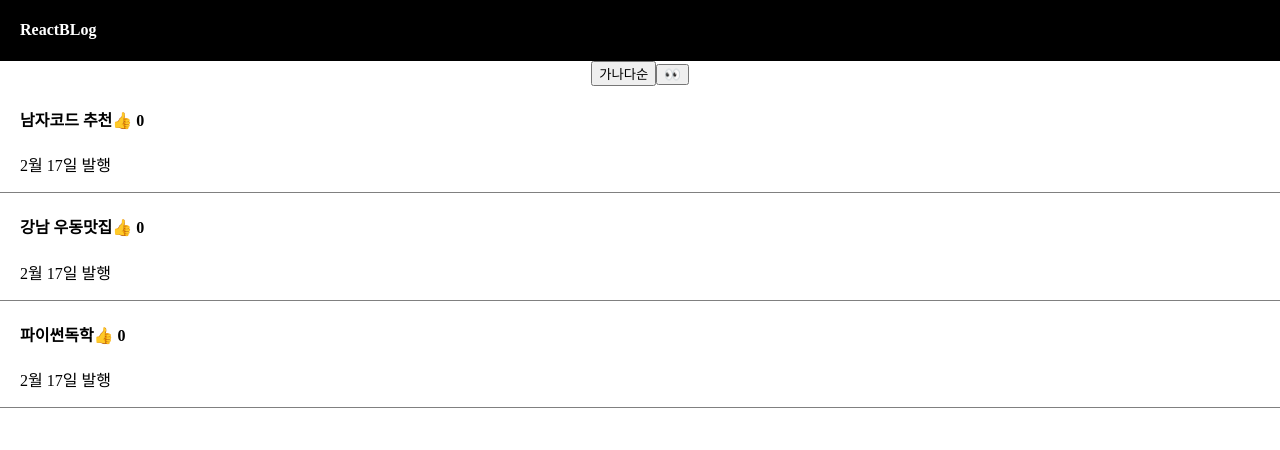
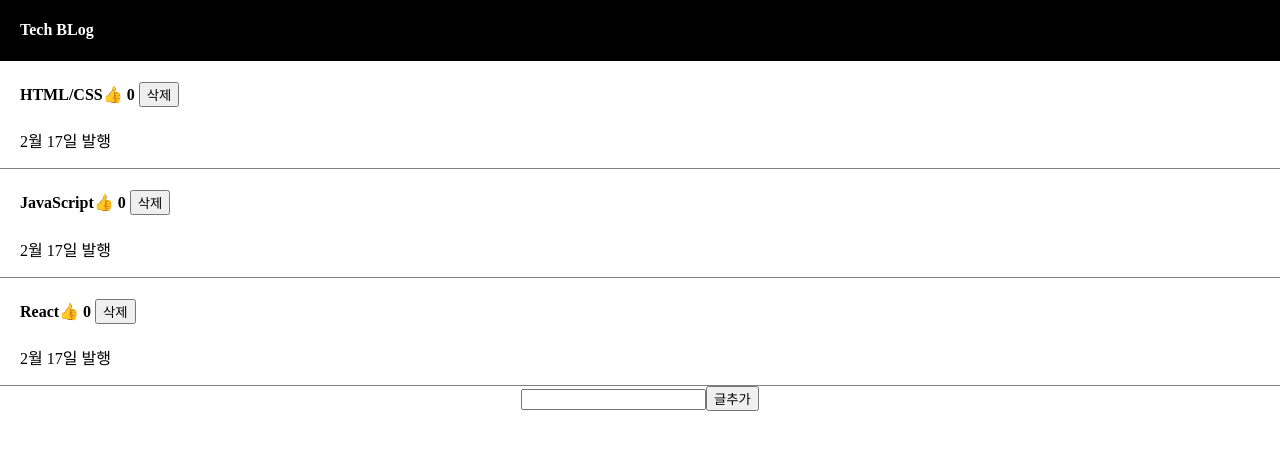
Before and after one commit to Hyeonwon/react, a React (Vite) app in the folder blog/: page / in a window 1280 px wide. Shown: the top 450 px of the page. Built offline with nearby package versions, Linux system fonts and the light colour scheme.

Commit message:
간단한 Blog 구현

```diff
--- a/blog/src/App.jsx
+++ b/blog/src/App.jsx
@@ -4,67 +4,61 @@
 import './App.css'
 
 function App() {
-
-  let post = '강남 우동 맛집';
-  let [listTitle, listTitleChange] = useState(['남자코드 추천', '강남 우동맛집', '파이썬독학']);
-  let [good, goodChange] = useState([0,0,0]);
+  let [listTitle, setListTitle] = useState(['HTML/CSS', 'JavaScript', 'React']);
+  let [good, setGood] = useState([0,0,0]);
   let [modal, setModal] = useState(false);
-
-  function clickListTitle(){
-    let copy = [...listTitle];
-    copy[0] = '여자코트 추천';
-    listTitleChange( copy );
-  }
-
-  function listTitleSort(){
-    let copy = [...listTitle];
-    copy.sort();
-    listTitleChange(copy);
-  }
-
-  function modalOnOff(){
-    setModal(prev => !prev);
-  }
+  let [title, setTitle] = useState(0);
+  let [inputVal, setInputVal] = useState('');
 
   return (
     <div className='App'>
       <div className='black-nav'>
-        <h4>ReactBLog</h4>
+        <h4>Tech BLog</h4>
       </div>
-      <button onClick={ listTitleSort }>가나다순</button>
-      <button onClick={ clickListTitle }>👀</button>
-
       {
         listTitle.map(function(a ,i){
           return(
             <div className='list' key={i}>
-              <h4>{ listTitle[i] }
-                <span onClick={ ( ) => {
+              <h4 onClick={ () => {setModal(true); setTitle(i)} }>{ listTitle[i] }
+                <span onClick={ (e) => { e.stopPropagation();
                   const newGood = [...good];
                   newGood[i] += 1;
-                  goodChange(newGood);
-                } }>👍</span> { good[i] }
+                  setGood(newGood);
+                } }>👍</span> { good[i] } <button onClick={ (e) => {
+                  e.stopPropagation();
+                  const newList = listTitle.filter((_, idx) => idx !== i);
+                  setListTitle(newList);
+                  } }>삭제</button>
               </h4>
               <p>2월 17일 발행</p>
             </div>
           )
         })
       }
+
+      <input value={inputVal} onChange={ (e) => {setInputVal(e.target.value)} }/>
+      <button onClick={ () => {
+        const newList = [inputVal, ...listTitle];
+        setListTitle(newList);
+        const newInput = '';
+        setInputVal(newInput);
+      }}>글추가</button>
+
       {
-        modal == true ? <Modal/> : null
+        modal == true ? <Modal listTitle={listTitle} title={title}/> : null
       }
-
 
     </div>
   )
 }
 
-function Modal(){
+function Modal(props){
   return(
     <div className='modal'>
-      <h4>제목</h4>
+      <h4>{props.listTitle[props.title]}</h4>
       <p>날짜</p>
       <p>상세내용</p>
+      <button>글수정</button>
     </div>
   )
 }
```
